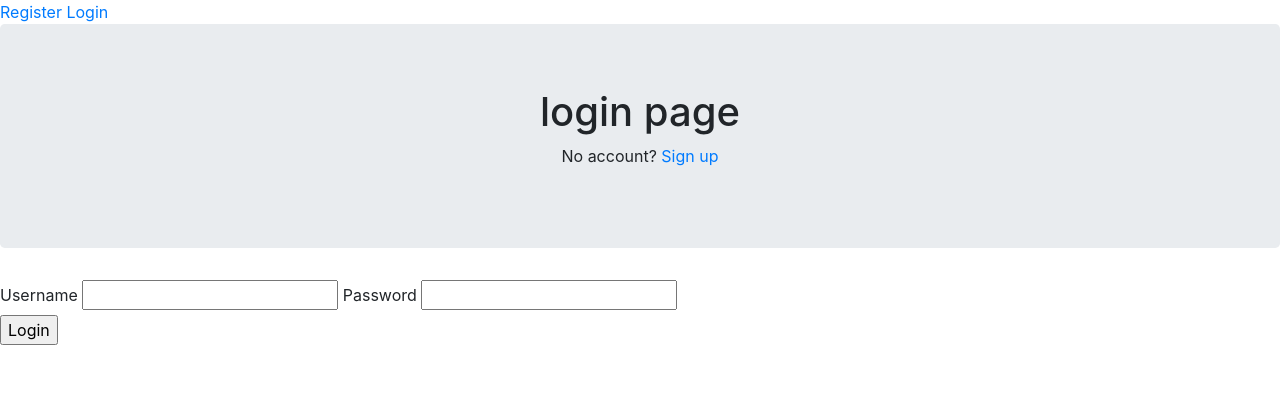
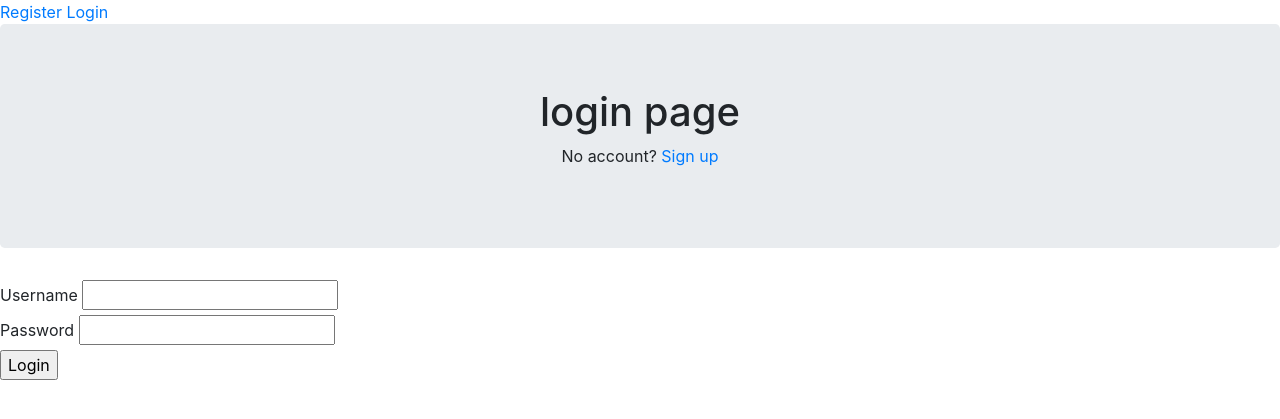
Before and after one commit to MattCrutchley/shoppinglist, a Flask app: page /login in a window 1280 px wide. Shown: the top 419 px of the page. Run offline with Flask 2, Linux system fonts and the light colour scheme; some libraries are stand-ins or nearby versions.

Commit message:
updated login and gitignore

```diff
--- a/application/templates/login.html
+++ b/application/templates/login.html
@@ -17,6 +17,8 @@
                 	    <span>{{ error }}</span>
             	    {% endfor %}
                 {% endif %}
+	      </div >
+	      <div class='form_group'>
                 {{ form.password.label }}
                 {{ form.password}}
 		{% if form.password.errors %}
```
Also changed, not shown: 1 other file.
